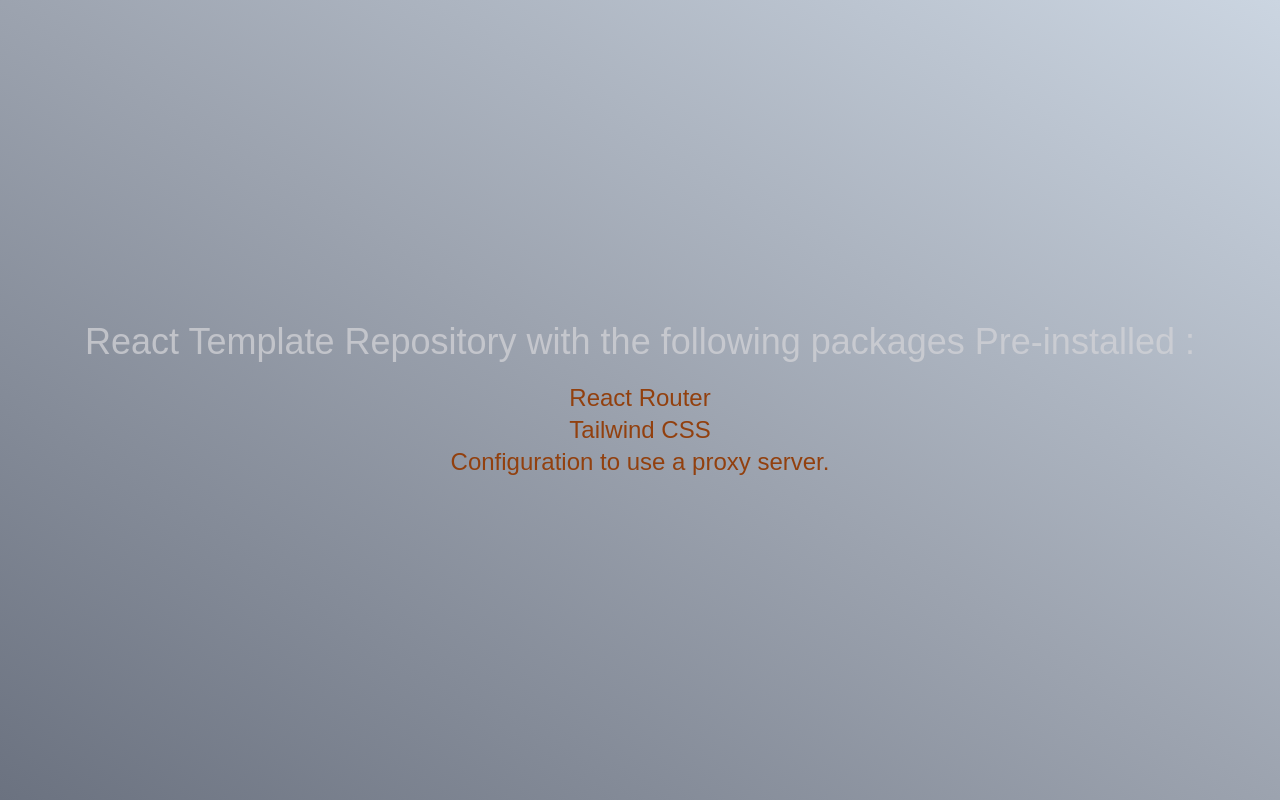
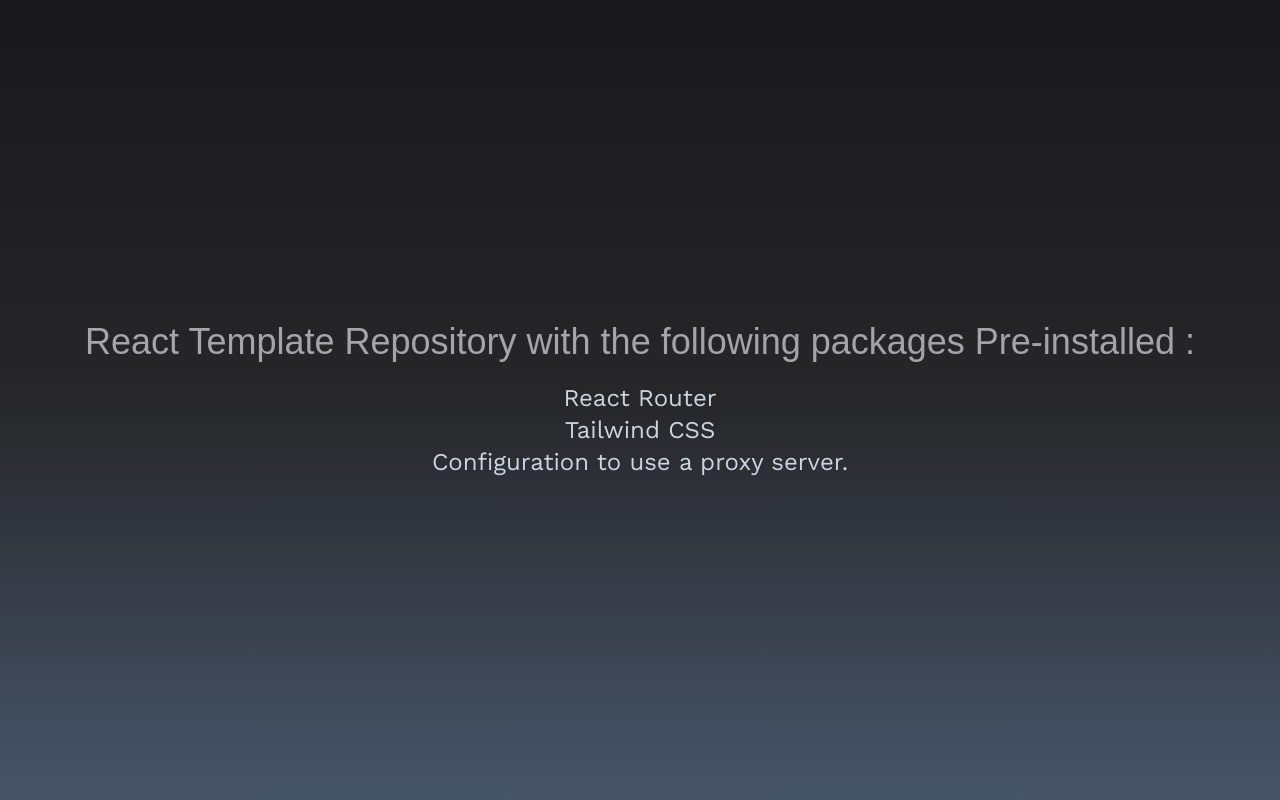
Before and after one commit to JohnstoneDev/med_track, a React (Create React App) app: page / in a window 1280 px wide. Built offline with nearby package versions, Linux system fonts and the light colour scheme; a web font is replaced by a local one.

Commit message:
feat: Fetch test for backend

```diff
--- a/src/App.js
+++ b/src/App.js
@@ -1,11 +1,22 @@
+import { useEffect } from 'react';
+
+
+
 import './App.css';
 import { Paths } from './Components/Routes';
 
 function App() {
+  useEffect(() => {
+    fetch('http://localhost:3000/')
+    .then(r => r.ok? r.json() : console.log(r))
+    .then(d => console.log(d))
+    .catch(e => alert(e))
+  },[])
+
   return (
     <div
-      className="App font-text text-2xl min-h-screen min-w-screen justify-center items-center
-      bg-gradient-to-bl from-slate-300 via-gray-400 to-gray-500 flex flex-col text-amber-800">
+      className="App font-main text-2xl min-h-screen min-w-screen justify-center items-center
+      flex flex-col text-slate-300 bg-gradient-to-t from-slate-600 via-zinc-800 to-zinc-900">
       <Paths />
     </div>
   );
```
